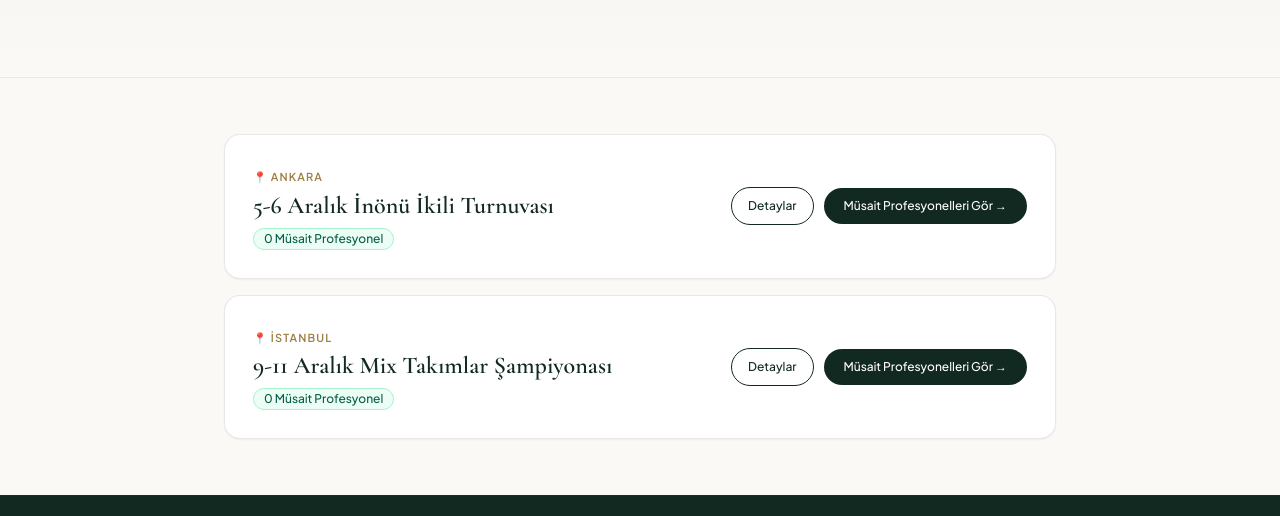
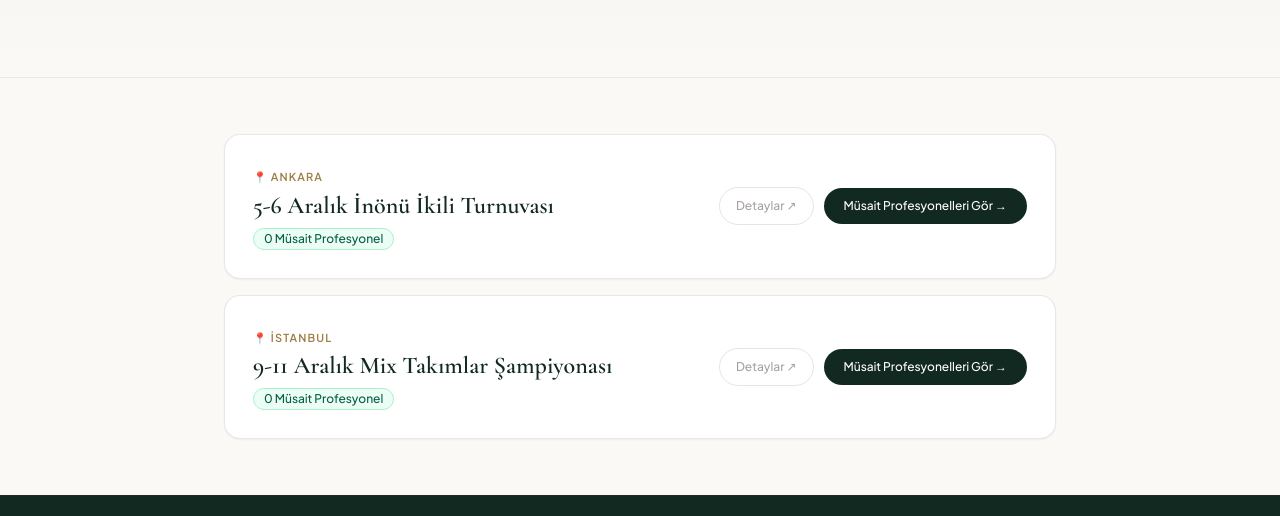
Before and after one commit to omerkizilok/probridgeconnect, a plain HTML site: page takvim.html in a window 1280 px wide. Shown: the part 316-832 px from the top of the page. Drawn offline with nearby package versions, Linux system fonts and the light colour scheme; no server answers.

Commit message:
Update takvim.html

```diff
--- a/takvim.html
+++ b/takvim.html
@@ -85,10 +85,10 @@
     let tournaments = [];
     let approvedProfiles = [];
 
-    // İstersen turnuva id'sine göre özel sayfa veya duyuru linki tanımlayabilirsin:
+    // Hazır olan turnuva sayfalarının linklerini buraya (veya Supabase tournaments tablosundaki details_url/url sütununa) ekleyebilirsin:
     const customTournamentLinks = {
       // 't1': 'https://www.tbricfed.org/...',
-      // 't2': 'turnuva-detay.html?id=t2'
+      // 't2': 'https://example.com/turnuva-programi'
     };
 
     const fallbackTournaments = [
@@ -105,7 +105,7 @@
         badge: 'YAKLAŞAN ORGANİZASYONLAR',
         title: 'Turnuva Takvimi',
         subtitle: 'Platformumuzda partnerlik planlaması yapılabilen güncel ulusal ve uluslararası turnuva programını inceleyin, turnuva detaylarına göz atın veya müsait profesyonellere ulaşın.',
-        btnDetails: 'Detaylar',
+        btnDetails: 'Detaylar ↗',
         btnFilter: 'Müsait Profesyonelleri Gör →',
         availCount: 'Müsait Profesyonel',
         footerNote: '© 2026 ProBridge Connect. Tüm görüşmeler gizlilik esasına göre doğrudan profesyonel ve sponsor arasında yürütülür.'
@@ -118,18 +118,18 @@
         badge: 'UPCOMING EVENTS',
         title: 'Tournament Calendar',
         subtitle: 'Explore the current schedule of national and international events open for partnership planning, check tournament details, or view available professionals.',
-        btnDetails: 'Details',
+        btnDetails: 'Details ↗',
         btnFilter: 'View Available Pros →',
         availCount: 'Available Pros',
         footerNote: '© 2026 ProBridge Connect. All discussions are conducted privately and directly between sponsor and professional.'
       }
     };
 
-    function getTournamentDetailsUrl(t) {
+    function getTournamentUrl(t) {
       if (t.details_url && t.details_url.trim()) return t.details_url.trim();
       if (t.url && t.url.trim()) return t.url.trim();
       if (customTournamentLinks[t.id]) return customTournamentLinks[t.id];
-      return `turnuva.html?id=${encodeURIComponent(t.id)}`;
+      return '';
     }
 
     function setLang(lang) {
@@ -169,10 +169,13 @@
         const parts = rawName.split('/');
         const eventTitle = parts[0].trim();
         const eventLocation = parts[1] ? parts[1].trim() : '';
-        const detailsHref = getTournamentDetailsUrl(t);
-        const isExternal = detailsHref.startsWith('http');
+        const tourUrl = getTournamentUrl(t);
 
         const count = approvedProfiles.filter(p => p.availability && p.availability[t.id] === true).length;
+
+        const detailsButtonHtml = tourUrl
+          ? `<a href="${tourUrl}" target="_blank" rel="noopener noreferrer" class="px-4 py-2.5 rounded-full border border-[#122921] text-[#122921] hover:bg-stone-100 text-xs font-medium transition text-center">${translations[currentLang].btnDetails}</a>`
+          : `<span class="px-4 py-2.5 rounded-full border border-stone-200 text-stone-400 text-xs font-medium text-center cursor-not-allowed">${translations[currentLang].btnDetails}</span>`;
 
         return `
           <div class="bg-white rounded-2xl border border-stone-200/90 hover:border-[#9E7E43]/60 p-6 sm:p-7 shadow-sm flex flex-col sm:flex-row sm:items-center justify-between gap-4 transition">
@@ -186,9 +189,7 @@
               </p>
             </div>
             <div class="flex flex-wrap items-center gap-2.5 shrink-0">
-              <a href="${detailsHref}" ${isExternal ? 'target="_blank" rel="noopener noreferrer"' : ''} class="px-4 py-2.5 rounded-full border border-[#122921] text-[#122921] hover:bg-stone-100 text-xs font-medium transition text-center">
-                ${translations[currentLang].btnDetails}
-              </a>
+              ${detailsButtonHtml}
               <a href="index.html?t=${t.id}" class="px-5 py-2.5 rounded-full emerald-bg text-white text-xs font-medium hover:opacity-95 transition text-center">
                 ${translations[currentLang].btnFilter}
               </a>
```
